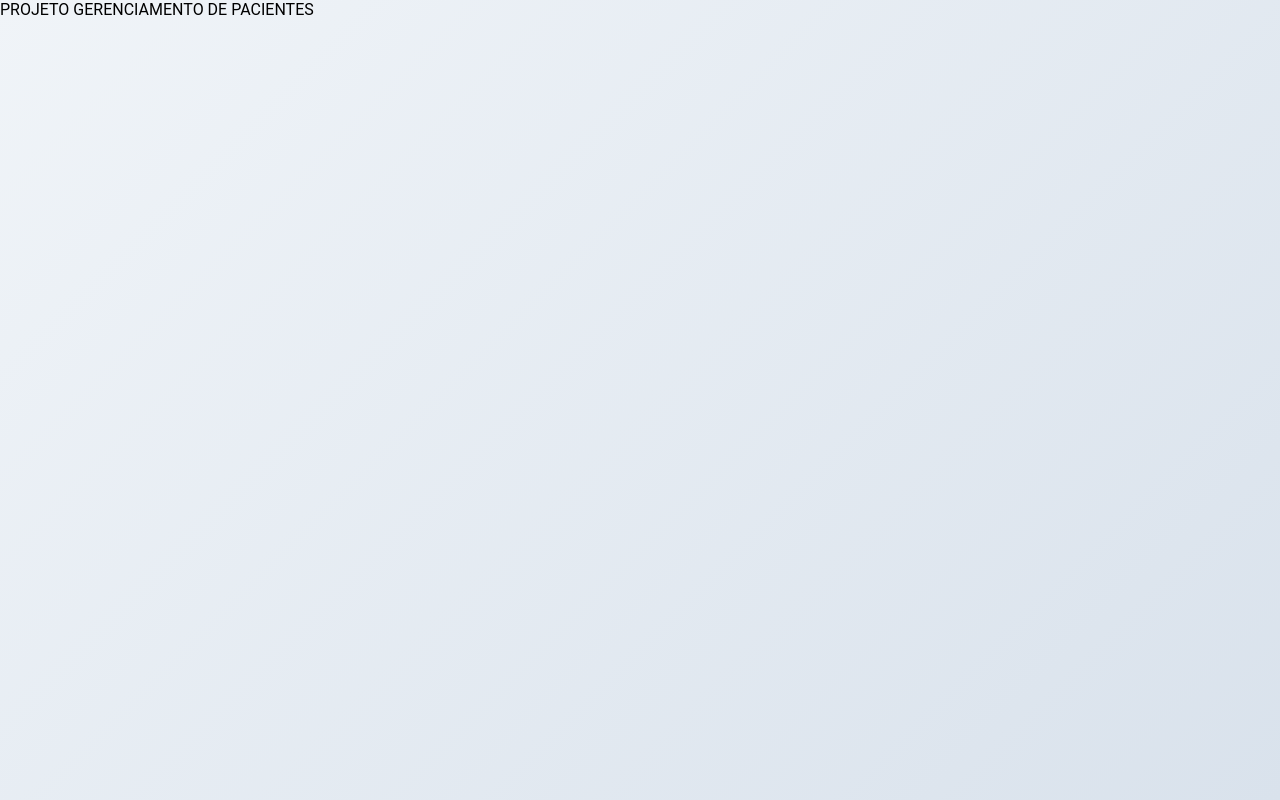
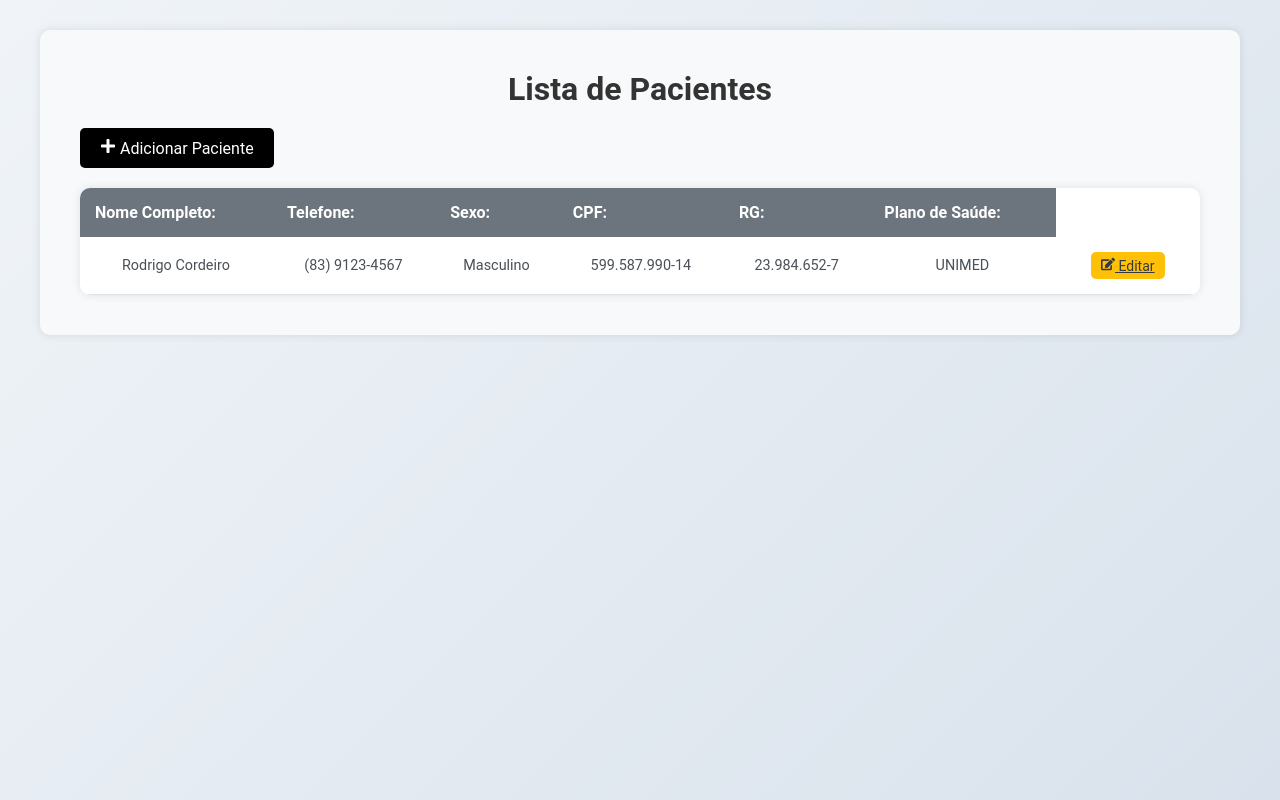
Before and after one commit to RRodrigoCordeiro/Gerenciador-de-Clinica-Medica, a React (Vite) app: page / in a window 1280 px wide. Built offline with nearby package versions, Linux system fonts and the light colour scheme; data requests are answered from the project's data file.

Commit message:
Implementado o consumo da API e a integração com a tabela; adicionado o botão de edição

```diff
--- a/data/db.json
+++ b/data/db.json
@@ -3,7 +3,7 @@
         {
             "id": 1,
             "nomeCompleto": "Rodrigo Cordeiro",
-            "telefone": "(83) 9123-456",
+            "telefone": "(83) 9123-4567",
             "sexo": "Masculino",
             "cpf": "599.587.990-14",
             "rg": "23.984.652-7",
--- a/package.json
+++ b/package.json
@@ -15,6 +15,7 @@
     "json-server": "^0.16.3",
     "react": "^18.3.1",
     "react-dom": "^18.3.1",
+    "react-icons": "^5.3.0",
     "react-router-dom": "^6.26.0"
   },
   "devDependencies": {
--- a/src/pages/Pacientes/PacientesList.jsx
+++ b/src/pages/Pacientes/PacientesList.jsx
@@ -1,9 +1,72 @@
-import React from 'react'
+import React, { useEffect, useState } from "react";
+import { Link } from "react-router-dom";
+import { FaPlus, FaEdit} from "react-icons/fa";
+import axios from '../../api';
+
 
 const PacientesList = () => {
+
+  const [pacientes, setPacientes] = useState([])
+
+
+  useEffect(() => {
+    const buscarPaciente = () => {
+        axios.get('/pacientes')
+        .then(response => {
+          setPacientes(response.data)
+        })
+        .catch(error => {
+          console.error("Ocorreu um erro", error)
+        })
+    }
+    buscarPaciente()
+
+  },[])
+
+
   return (
-    <div>PROJETO GERENCIAMENTO DE PACIENTES</div>
-  )
-}
+    <div className="container mt-5">
+      <h2 className="mb-4" style={{ position: "relative" }}>
+        Lista de Pacientes
+      </h2>
 
-export default PacientesList
+      <Link to="/add-pacientes" className="btn btn-primary mb-2">
+        <FaPlus className="icon" /> Adicionar Paciente
+      </Link>
+
+      <table className="table">
+        <thead>
+          <tr>
+            <th>Nome Completo:</th>
+            <th>Telefone:</th>
+            <th>Sexo:</th>
+            <th>CPF:</th>
+            <th>RG:</th>
+            <th>Plano de Saúde:</th>
+          </tr>
+        </thead>
+        <tbody>
+          {
+            pacientes.map(paciente => (
+            <tr key={paciente.id}>
+              <td>{paciente.nomeCompleto}</td>
+              <td>{paciente.telefone}</td>
+              <td>{paciente.sexo}</td>
+              <td>{paciente.cpf}</td>
+              <td>{paciente.rg}</td>
+              <td>{paciente.planoDeSaude}</td>
+              <td>
+                <Link to={`edit-paciente/${paciente.id}`} className="btn btn-sm btn-warning">
+                    <FaEdit  className="icon icon-btn" /> Editar
+                </Link>
+              </td>
+            </tr>
+          ))
+          }
+        </tbody>
+      </table>
+    </div>
+  );
+};
+
+export default PacientesList;
```
Also changed, not shown: src/api/index.js (+3 -4 lines), 1 other file (tests, documents, lock files or other folders).
